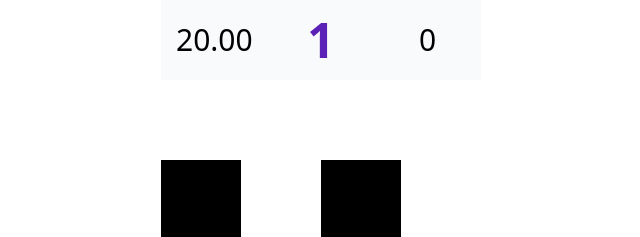
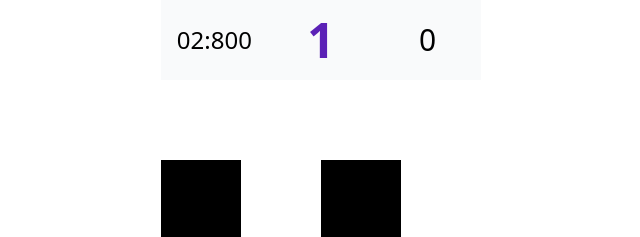
Before and after one commit to deboradum/Dexterity-Game, a website: page src/index.html in a window 1280 px wide. Both pictures are taken after a click on the element 520 px from the left and 120 px from the top of the page. Shown: the top 237 px of the page, 319-959 px from the left. Drawn offline with Linux system fonts and the light colour scheme.

Commit message:
timer added

```diff
--- a/src/game.js
+++ b/src/game.js
@@ -4,7 +4,9 @@ const CLASS_BLACK = 'bg-black';
 let playing = false;
 let points = 0;
 let personal_record = 0;
-let timer = "20.00";
+let [milliseconds,seconds,minutes,hours] = [0,0,0,0];
+let timerRef = document.getElementById("timer-div");
+let int = null;
 
 function setup() {
     for (let i=0; i<NODES; i++) {
@@ -14,12 +16,19 @@ function setup() {
     for (let j=0; j<4; j++) {
         activateNode();
     }
-    document.getElementById("timer-div").innerHTML = timer;
 }
 
 function nodeClicked(event) {
     let node = event.target;
     let nodeNum = node.id;
+
+    if (!playing) {
+        playing = true;
+        clearInterval(int);
+        [milliseconds,seconds,minutes,hours] = [0,0,0,0];
+        timerRef.innerHTML = '00:000';
+        startStopwatch();
+    }
 
     if (isActive(nodeNum)) {
         document.getElementById("lost-div").innerHTML = '';
@@ -38,8 +47,10 @@ function nodeClicked(event) {
 }
 
 function reset() {
+    playing = false;
     points = 0;
     document.getElementById("points-div").innerHTML = points;
+    clearInterval(int);
     for (let i=0; i<NODES; i++) {
         if (isActive(i)) {
             deactivateNode(i);
@@ -91,4 +102,23 @@ function deactivateNode(nodeNum) {
     return;
 }
 
+function startStopwatch() {
+    if(int !== null){
+        clearInterval(int);
+    }
+    int = setInterval(displayTimer, 10);
+}
+
+
+function displayTimer() {
+    milliseconds+=10;
+    if(milliseconds == 1000){
+        milliseconds = 0;
+        seconds++;
+    }
+    let s = seconds<10 ? '0' + seconds : seconds;
+    let ms = milliseconds<10 ? '00' + milliseconds : milliseconds < 100 ? '0' + milliseconds : milliseconds;
+    timerRef.innerHTML = `${s}:${ms}`;
+}
+
 setup();
--- a/src/index.html
+++ b/src/index.html
@@ -10,7 +10,7 @@
   <div class="bg-gray-50 sm:w-full md:w-80 h-[30rem] mx-auto flex flex-col">
     <div class="w-full h-20 grid grid-cols-3">
         <div class="my-auto">
-            <p id="timer-div" class="m-auto text-center text-3xl">0</p>
+            <p id="timer-div" class="m-auto text-center text-2xl">00:000</p>
         </div>
         <div class="my-auto">
             <p id="points-div" class="text-violet-800 m-auto text-center text-5xl font-bold">0</p>
```
